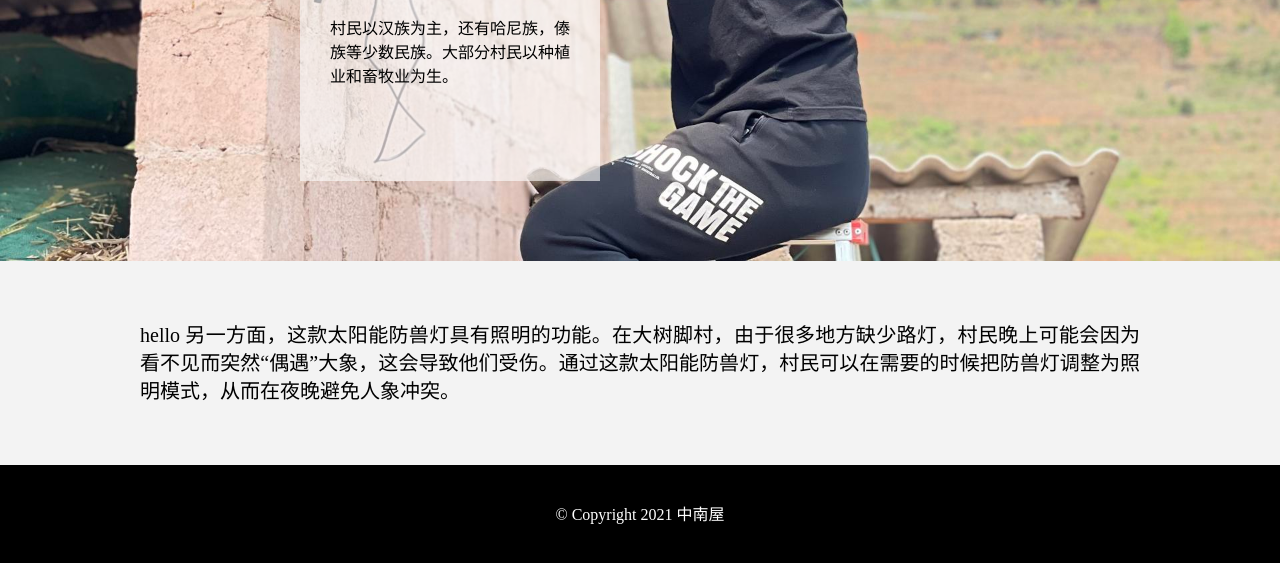
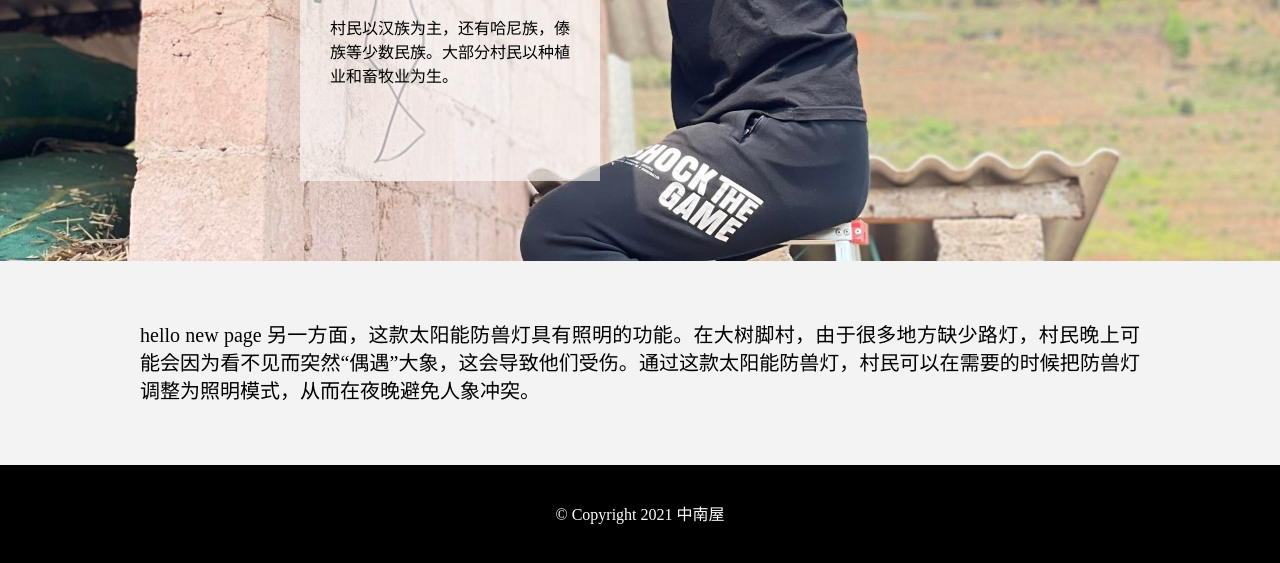
Before and after one commit to luffyhuang/ElephantVillage, a plain HTML site: page new/en_new.html in a window 1280 px wide. Shown: the part 419-982 px from the top of the page. Drawn offline with Linux system fonts and the light colour scheme.

Commit message:
新加了一个单词

```diff
--- a/new/en_new.html
+++ b/new/en_new.html
@@ -79,7 +79,7 @@
 <div class="body">
     <div class="body-content">
 <p class="intro">
-       hello 另一方面，这款太阳能防兽灯具有照明的功能。在大树脚村，由于很多地方缺少路灯，村民晚上可能会因为看不见而突然“偶遇”大象，这会导致他们受伤。通过这款太阳能防兽灯，村民可以在需要的时候把防兽灯调整为照明模式，从而在夜晚避免人象冲突。
+       hello new page 另一方面，这款太阳能防兽灯具有照明的功能。在大树脚村，由于很多地方缺少路灯，村民晚上可能会因为看不见而突然“偶遇”大象，这会导致他们受伤。通过这款太阳能防兽灯，村民可以在需要的时候把防兽灯调整为照明模式，从而在夜晚避免人象冲突。
     </p>
 </div>
 <div class="footer">
```
